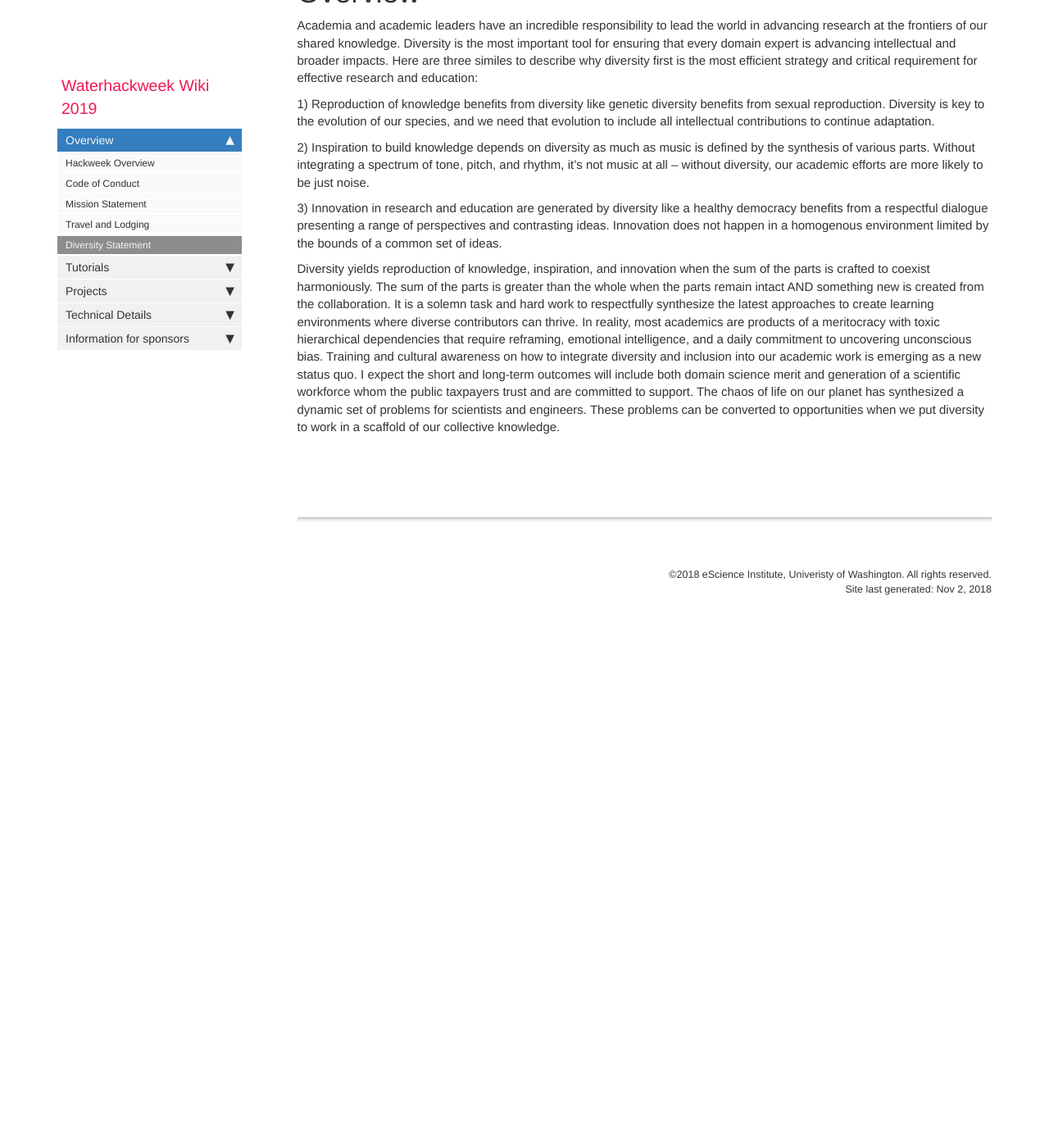
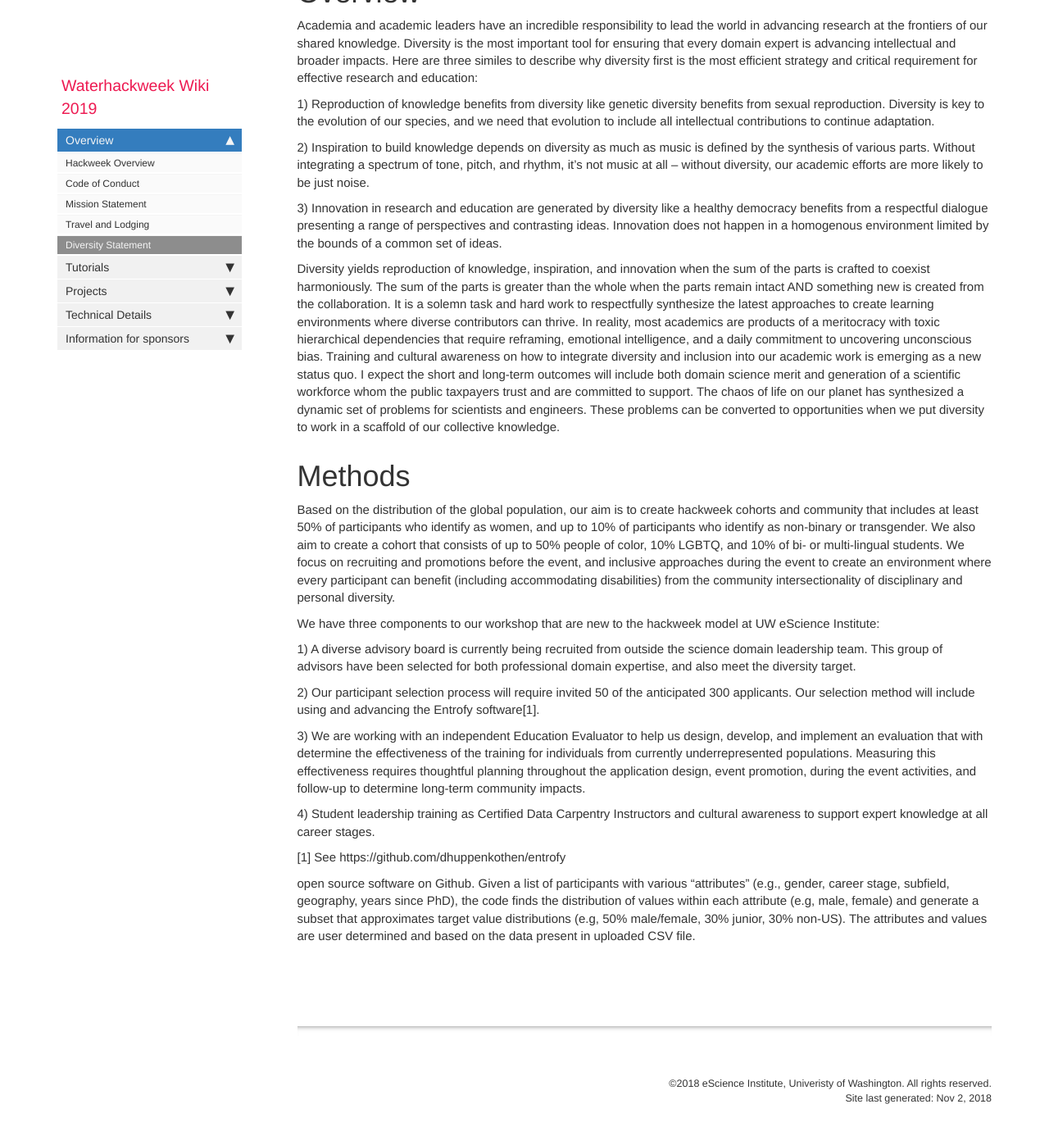
Before and after one commit to waterhackweek/wiki, a Jekyll site: the page built from pages/diversity_statement.md, in a window 1280 px wide and 1400 px high, scrolled down 234 px. Shown: the top 1386 px of the window at 82% size. Built offline with Jekyll 4.4.1, drawn with Linux system fonts in a browser that asks for light colours; nearby versions of some CDN libraries; comment, search, counter and statistics services are not loaded; before the commit the page ends 1013 px from its top, so only the background shows below that.

Commit message:
diversity statement1

```diff
--- a/pages/diversity_statement.md
+++ b/pages/diversity_statement.md
@@ -16,3 +16,25 @@ Academia and academic leaders have an incredible responsibility to lead the worl
 
 
 Diversity yields reproduction of knowledge, inspiration, and innovation when the sum of the parts is crafted to coexist harmoniously.  The sum of the parts is greater than the whole when the parts remain intact AND something new is created from the collaboration.  It is a solemn task and hard work to respectfully synthesize the latest approaches to create learning environments where diverse contributors can thrive.  In reality, most academics are products of a meritocracy with toxic hierarchical dependencies that require reframing, emotional intelligence, and a daily commitment to uncovering unconscious bias. Training and cultural awareness on how to integrate diversity and inclusion into our academic work is emerging as a new status quo. I expect the short and long-term outcomes will include both domain science merit and generation of a scientific workforce whom the public taxpayers trust and are committed to support.    The chaos of life on our planet has synthesized a dynamic set of problems for scientists and engineers. These problems can be converted to opportunities when we put diversity to work in a scaffold of our collective knowledge.
+
+# Methods
+
+
+Based on the distribution of the global population, our aim is to create hackweek cohorts and community that includes at least 50% of participants who identify as women, and up to 10% of participants who identify as non-binary or transgender. We also aim to create a cohort that consists of up to 50% people of color, 10% LGBTQ, and 10% of bi- or multi-lingual students. We focus on recruiting and promotions before the event, and inclusive approaches during the event to create an environment where every participant can benefit (including accommodating disabilities) from the community intersectionality of disciplinary and personal diversity.
+
+
+
+We have three components to our workshop that are new to the hackweek model at UW eScience Institute:
+
+1)      A diverse advisory board is currently being recruited from outside the science domain leadership team. This group of advisors have been selected for both professional domain expertise, and also meet the diversity target.
+
+2)      Our participant selection process will require invited 50 of the anticipated 300 applicants.  Our selection method will include using and advancing the Entrofy software[1].
+
+3)      We are working with an independent Education Evaluator to help us design, develop, and implement an evaluation that with determine the effectiveness of the training for individuals from currently underrepresented populations.  Measuring this effectiveness requires thoughtful planning throughout the application design, event promotion, during the event activities, and follow-up to determine long-term community impacts.
+
+4)      Student leadership training as Certified Data Carpentry Instructors and cultural awareness to support expert knowledge at all career stages.
+
+
+[1] See https://github.com/dhuppenkothen/entrofy
+
+open source software on Github.   Given a list of participants with various "attributes" (e.g., gender, career stage, subfield, geography, years since PhD), the code finds the distribution of values within each attribute (e.g, male, female) and generate a subset that approximates target value distributions (e.g, 50% male/female, 30% junior, 30% non-US). The attributes and values are user determined and based on the data present in uploaded CSV file.
```
